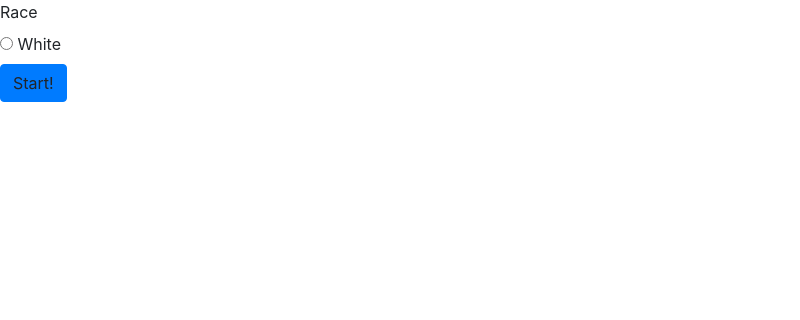
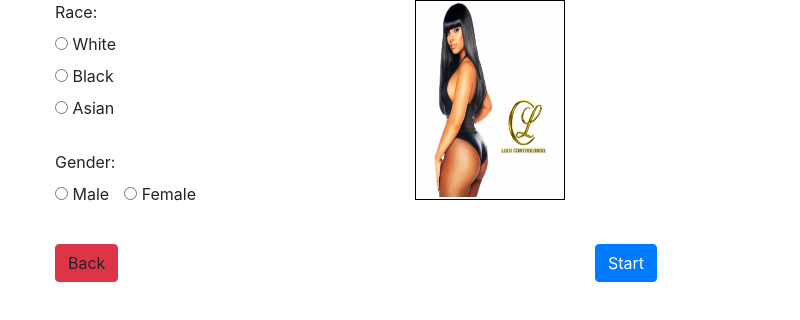
Before and after one commit to kamkanev/Sky-Civilization, an Electron app: page newGame.html in a window 800 px wide. Drawn offline with nearby package versions, Linux system fonts and the light colour scheme.

Commit message:
Ma dude vol. 3

```diff
--- a/newGame.html
+++ b/newGame.html
@@ -13,18 +13,38 @@
     <script src="https://kit.fontawesome.com/70bfa5ee7d.js"></script>
 </head>
 <body>
-    <div class="row">
-        <div class="col-lg-1">
-            <label for="race">Race</label>
-            <ul class="list-group" type="none">
-                <li><label><input type="radio" name="race" value="white"> White</label></li>
-            </ul>
+    <form action="post">
+        <div class="container">
+            <div class="row">
+                <div class="col-6">
+                    <label for="race">Race:</label>
+                    <ul class="list-group" type="none">
+                        <li><label class="d-block"><input type="radio" name="race" value="white"> White</label></li>
+                        <li><label class="d-block"><input type="radio" name="race" value="black"> Black</label></li>
+                        <li><label class="d-block"><input type="radio" name="race" value="asian"> Asian</label></li>
+                    </ul>
+
+                    <label for="gender" id="genderLabel">Gender:</label> <br>
+                    <label id="maleGenderRadioLabel"><input type="radio" name="gender" value="male"> Male</label><label><input type="radio" name="gender" value="female"> Female</label>
+                </div>
+                <div class="col-6">
+                    <img class="newGameCharacterImageShower" src="Images/120-1209192_free-sexy-ass-model-01-sexy-ass-model.png" alt="test" height="200px" width="150px">
+                </div>
+
+            </div>
         </div>
-        <div class="col-lg-1"></div>
-    </div>
-    <div>
-        <a id="startGameBtn" class="btn btn-primary">Start!</a>
-    </div>
+
+        <div class="container mainMenuFooterPart">
+            <div class="row">
+                <div class="col-9">
+                    <a id="startGameBackBtn" class="btn btn-danger">Back</a>
+                </div>
+                <div class="col-3">
+                    <input type="submit" id="startGameBtn" class="btn btn-primary" value="Start">
+                </div>
+            </div>
+        </div>
+    </form>
 
     <script src="createGame.js"></script>
 </body>
--- a/style.css
+++ b/style.css
@@ -9,3 +9,19 @@
 .mainMenu a {
     margin-bottom: 20px;
 }
+
+#maleGenderRadioLabel {
+    margin-right: 15px;
+}
+
+#genderLabel {
+    margin-top: 22px;
+}
+
+.newGameCharacterImageShower {
+    border: 1px solid black;
+}
+
+.mainMenuFooterPart {
+    margin-top: 30px;
+}
```
Also changed, not shown: Images/120-1209192_free-sexy-ass-model-01-sexy-ass-model.png (added), Images/oly_testwow_stage.jpg (added).
